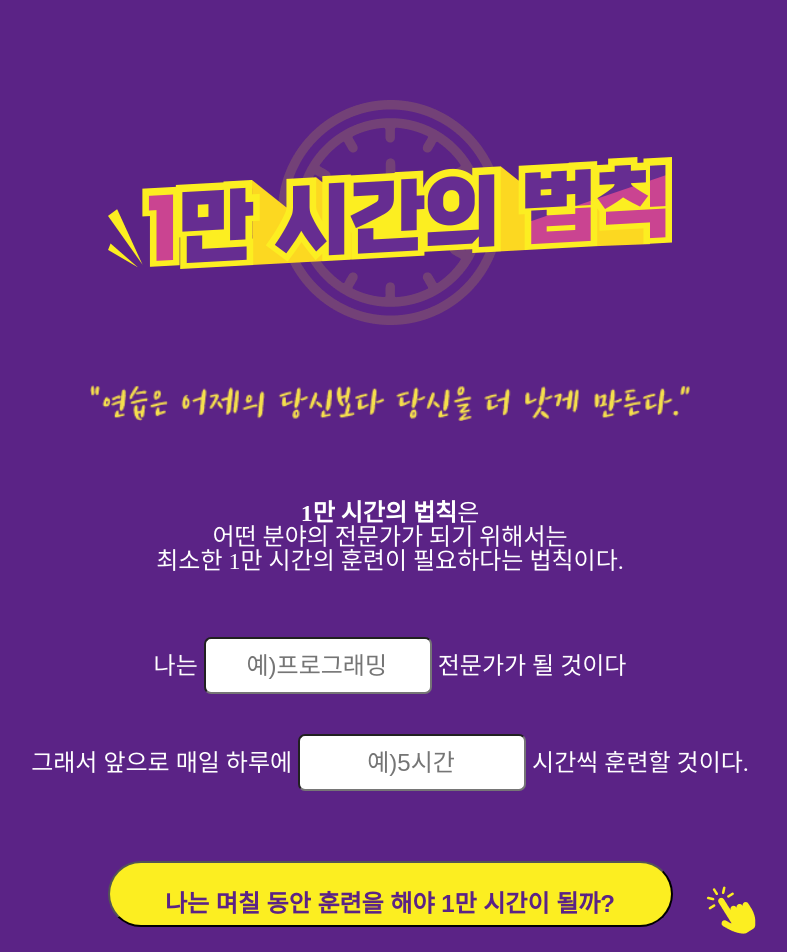
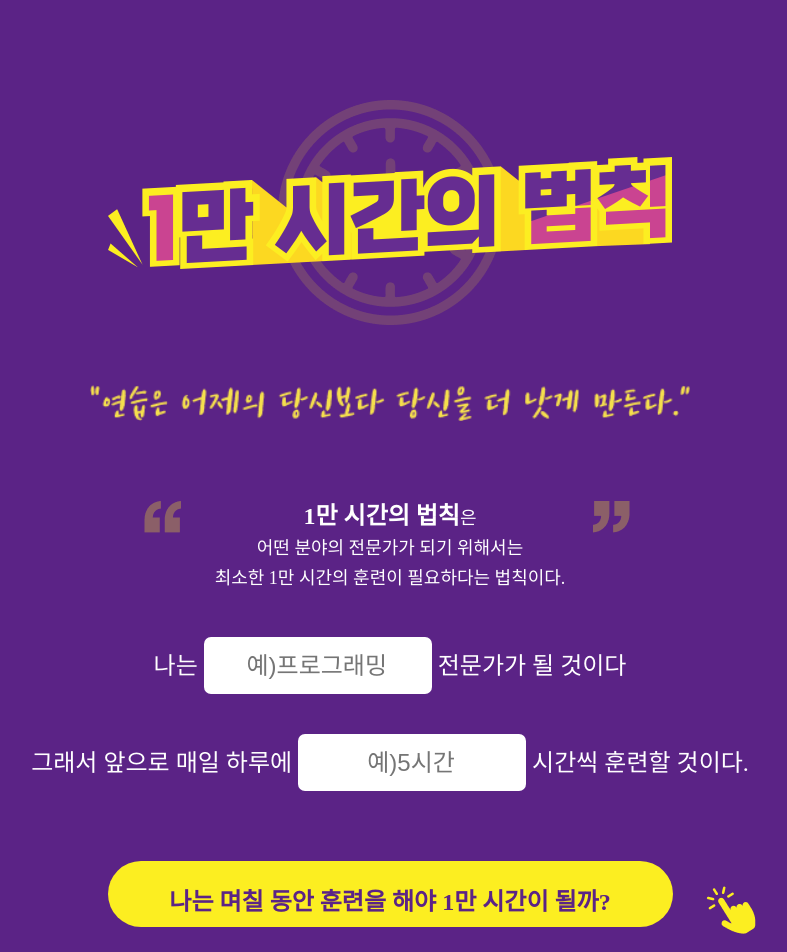
Before and after one commit to yunkooo/10000hours-rule, a plain HTML site: page index.html in a window 1280 px wide. Shown: the top 952 px of the page, without its empty margins (250-1037 px from the left). Drawn offline with Linux system fonts and the light colour scheme; a web font is replaced by a local one.

Commit message:
1만시간의 법칙 수정

```diff
--- a/10000hour.css
+++ b/10000hour.css
@@ -18,13 +18,13 @@
     box-sizing: border-box;
 }
 
+input,button {
+    border: none;
+}
+
 body {
     background-color: #5B2386;
     font-family: "GmarketSans";
-}
-
-#app {
-    /* position: relative; */
 }
 
 .tit-timelaw {
@@ -56,22 +56,17 @@ body {
     margin: 0px auto;
     width: 600px;
     margin-top: 40px;
-
-    /* position: absolute;
-    left: 50%;
-    top: 25%;
-    transform: translate(-50%,0); */
 }
 
 .txt-desc {
     text-align: center;
     width: 493px;
     height: 96px;
-
-    background-image: url(./img/quote.png);
+    background-image: url(./img/quotes.png);
+    background-repeat: no-repeat;
     font-weight: normal;
-    font-size: 24px;
-    line-height: 24px;
+    font-size: 18px;
+    line-height: 30px;
     color: white;
     margin: 0 auto;
     margin-top: 80px;
@@ -79,6 +74,7 @@ body {
 
 .tit-desc {
     font-weight: bold;
+    font-size: 24px;
 }
 
 .cont-inp {
@@ -112,6 +108,7 @@ body {
 }
 
 .btn-exc {
+    font-family: "GmarketSans";
     color: #5B2386;
     width: 565px;
     height: 66px;
@@ -140,7 +137,9 @@ body {
 .txt-wannabe {
     font-weight: normal;
     font-size: 24px;
+    line-height: 72px;
     color: white;
+
 }
 
 .txt-wannabe strong {
```
Also changed, not shown: index.html (renamed from 10000hour.html).
